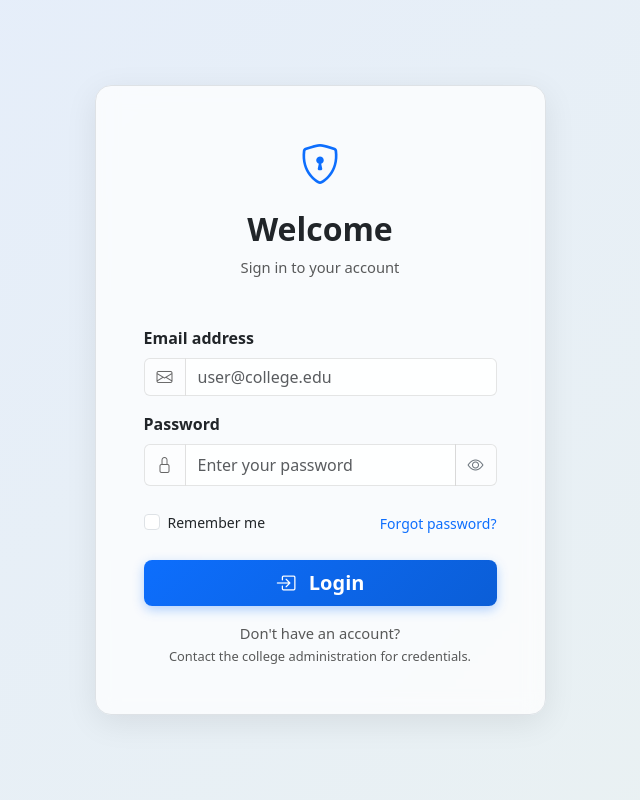
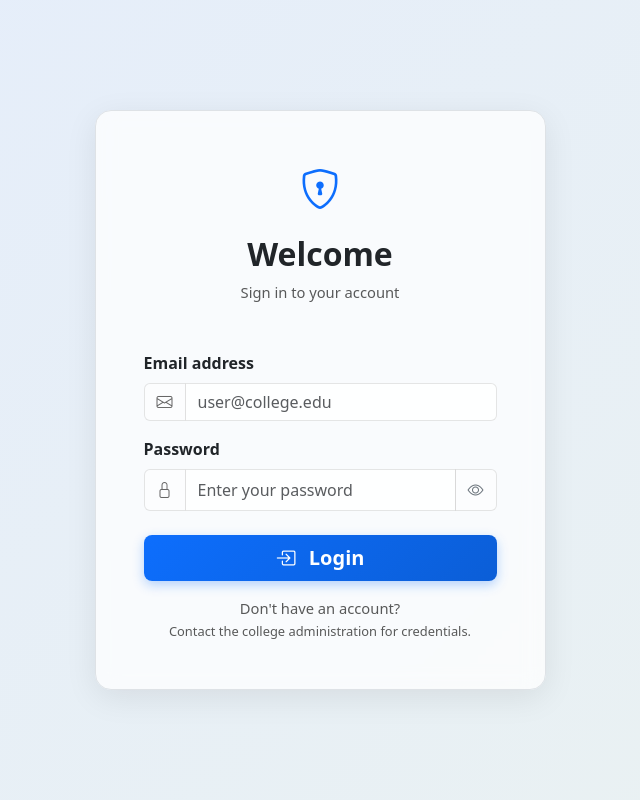
Before and after one commit to Bishwas-Cdy/College-Management-System, a PHP site: page /auth/login.php in a window 1280 px wide. Shown: the whole page, without its empty margins (320-960 px from the left). Run offline with PHP 8.4, Linux system fonts and the light colour scheme; data comes from the database, SQL or seed files in the repository.

Commit message:
Fixed bugs and Removed remember me and forgot password functionality

```diff
--- a/auth/login.php
+++ b/auth/login.php
@@ -67,20 +67,6 @@
               </div>
             </div>
 
-            <!-- Remember / Help -->
-            <div class="d-flex justify-content-between align-items-center mb-4">
-              <div class="form-check">
-                <input class="form-check-input" type="checkbox" id="remember" name="remember">
-                <label class="form-check-label small" for="remember">
-                  Remember me
-                </label>
-              </div>
-              <div>
-                <a href="#" class="small text-decoration-none link-primary">
-                  Forgot password?
-                </a>
-              </div>
-            </div>
 
             <!-- Submit -->
             <div class="d-grid mb-3">
--- a/auth/login_process.php
+++ b/auth/login_process.php
@@ -104,10 +104,6 @@ $_SESSION['name'] = $user_name;
 $_SESSION['role'] = (string)$user['role'];
 $_SESSION['session_token'] = (string)$user['session_token'];
 
-// Optional: remember me (simple cookie token placeholder)
-// For real "remember me", you should store a secure token in DB.
-// Here we only keep it UI-level, so ignore it in backend for now.
-
 // Role-based redirect
 switch ($_SESSION['role']) {
   case 'admin':
--- a/tools/credentials.txt
+++ b/tools/credentials.txt
@@ -1,5 +1,5 @@
 Email: admin@cms.com
-Password: bishwas123
+Password: admin123
 Role: admin
 
 Faculty:
@@ -11,7 +11,7 @@ Faculty:
 
 Student:
     Temporary password for test@gmail.com: oEU772CNYn
-    Temporary password for bishwas@cms.com: G5xCoA2nTW
+    Temporary password for bishwas@cms.com: rZ6ofT9Mqd
     Temporary password for dudh@cms.com: WtsTovheDR
         Password reset: New Password: crdBFcEvL2
     Temporary password for sup@cms.com mmdHgcWvFs
```
Also changed, not shown: index.php (+17 -4 lines), faculty/messages.php (line endings or trailing spaces), student/messages.php (line endings or trailing spaces).
